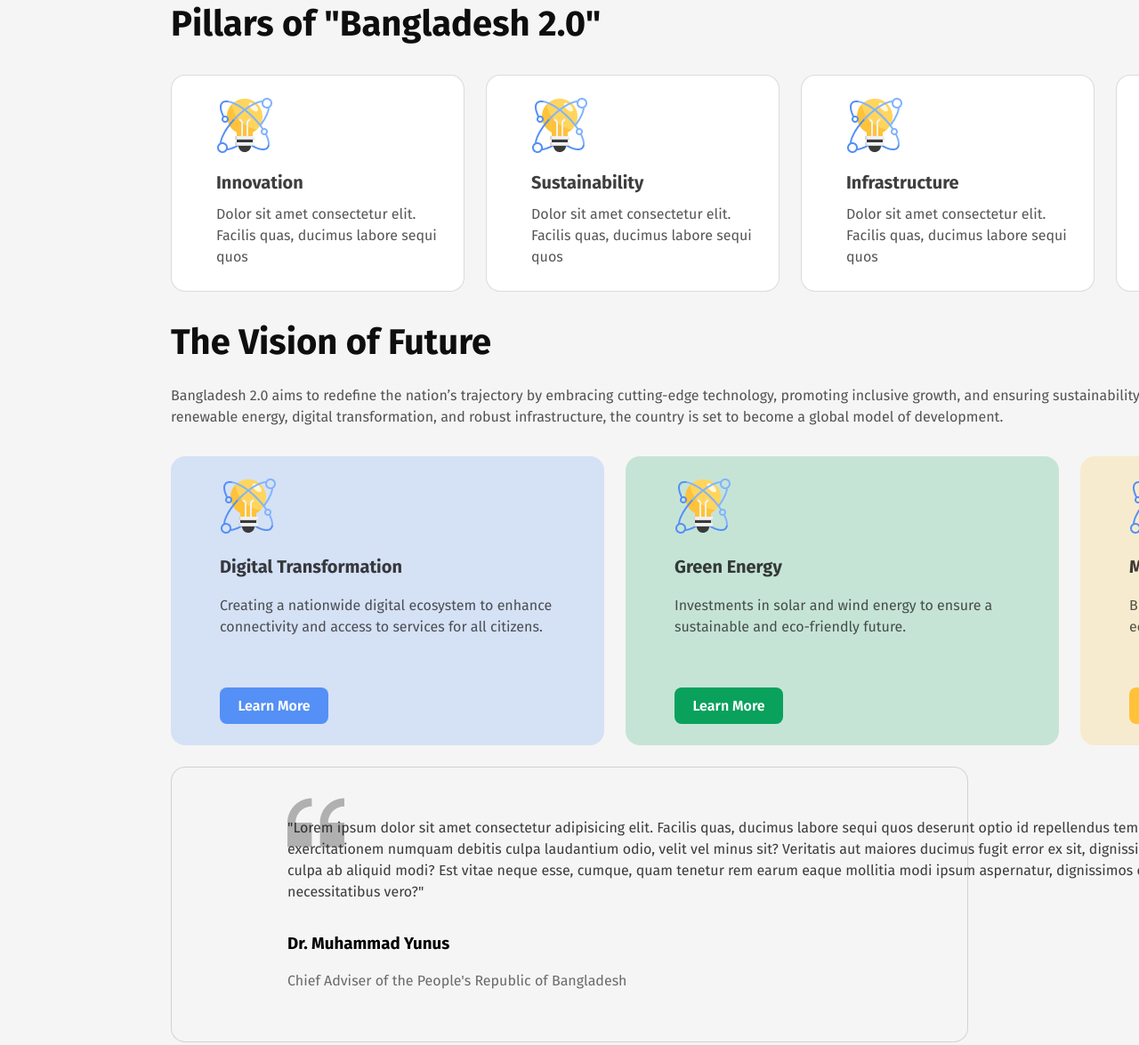
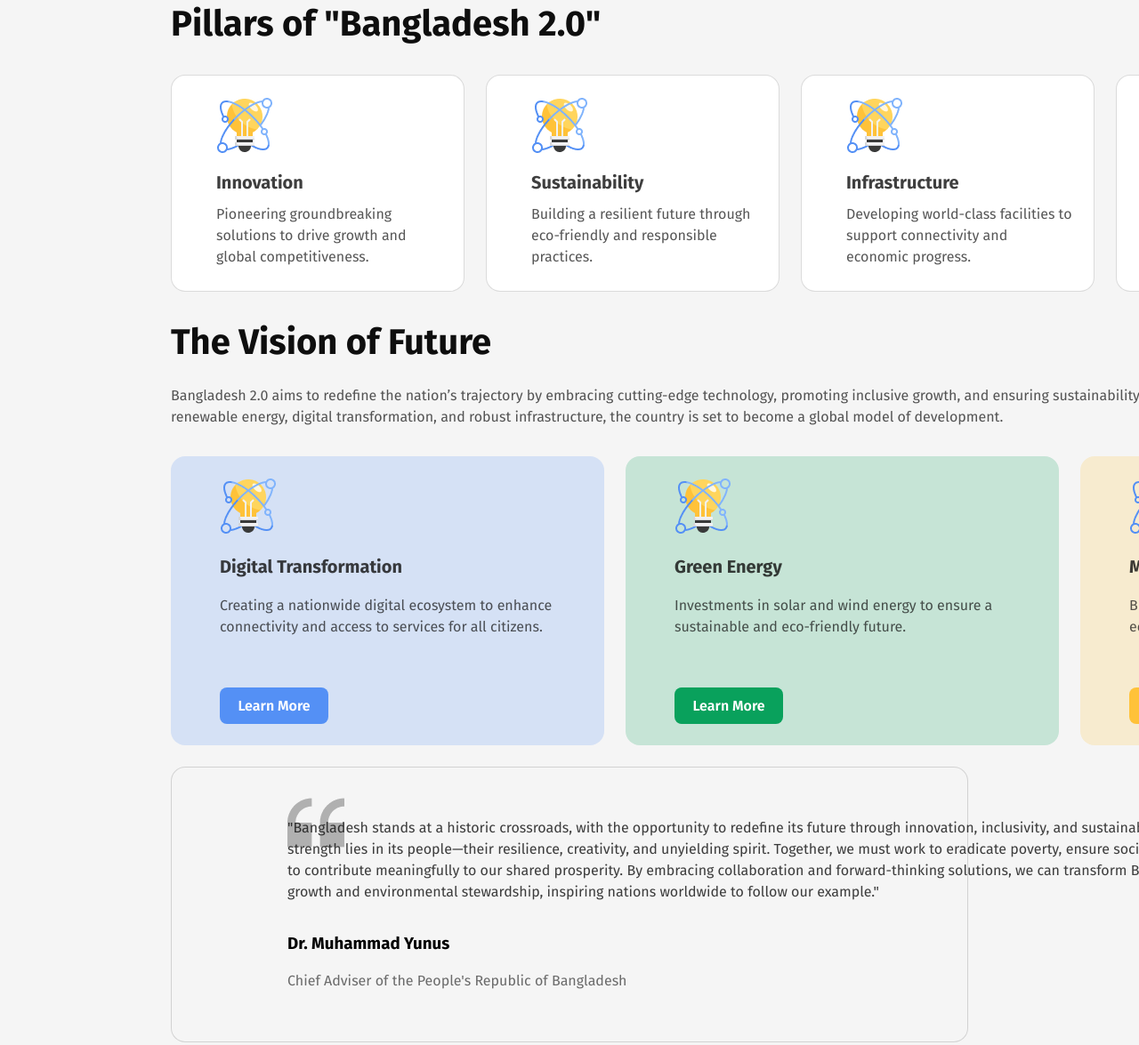
Before and after one commit to akabane755/Bangladesh-2.0, a plain HTML site: page index.html in a window 1280 px wide. Shown: the part 897-2072 px from the top of the page at 89% size. Drawn offline with Linux system fonts and the light colour scheme.

Commit message:
replaced dummy texts

```diff
--- a/index.html
+++ b/index.html
@@ -36,22 +36,22 @@
                     <div>
                         <img src="assets/card-icon.png" >
                         <h3>Innovation</h3>
-                        <p>Dolor sit amet consectetur elit. Facilis quas, ducimus labore sequi quos </p>
+                        <p>Pioneering groundbreaking solutions to drive growth and global competitiveness.</p>
                     </div>
                     <div>
                         <img src="assets/card-icon.png" >
                         <h3>Sustainability</h3>
-                        <p>Dolor sit amet consectetur elit. Facilis quas, ducimus labore sequi quos </p>
+                        <p>Building a resilient future through eco-friendly and responsible practices.</p>
                     </div>
                     <div>
                         <img src="assets/card-icon.png" >
                         <h3>Infrastructure</h3>
-                        <p>Dolor sit amet consectetur elit. Facilis quas, ducimus labore sequi quos </p>
+                        <p>Developing world-class facilities to support connectivity and economic progress.</p>
                     </div>
                     <div>
                         <img src="assets/card-icon.png" >
                         <h3>Empowerment</h3>
-                        <p>Dolor sit amet consectetur elit. Facilis quas, ducimus labore sequi quos </p>
+                        <p>Uplifting communities with education, equity, and economic opportunities.</p>
                     </div>
                 </div>
             </div>
@@ -81,7 +81,7 @@
         </div>
         </section>
         <section class="three">
-            <p class="t1">"Lorem ipsum dolor sit amet consectetur adipisicing elit. Facilis quas, ducimus labore sequi quos deserunt optio id repellendus tempora veniam amet porro corporis exercitationem numquam debitis culpa laudantium odio, velit vel minus sit? Veritatis aut maiores ducimus fugit error ex sit, dignissimos eum tempora perferendis a rem culpa ab aliquid modi? Est vitae neque esse, cumque, quam tenetur rem earum eaque mollitia modi ipsum aspernatur, dignissimos excepturi aliquam architecto soluta necessitatibus vero?"</p>
+            <p class="t1">"Bangladesh stands at a historic crossroads, with the opportunity to redefine its future through innovation, inclusivity, and sustainable development. Our nation’s strength lies in its people—their resilience, creativity, and unyielding spirit. Together, we must work to eradicate poverty, ensure social justice, and empower every citizen to contribute meaningfully to our shared prosperity. By embracing collaboration and forward-thinking solutions, we can transform Bangladesh into a model of equitable growth and environmental stewardship, inspiring nations worldwide to follow our example."</p>
             <h3>Dr. Muhammad Yunus</h3>
             <p class="t2">Chief Adviser of the People's Republic of Bangladesh</p>
         </section>
```
